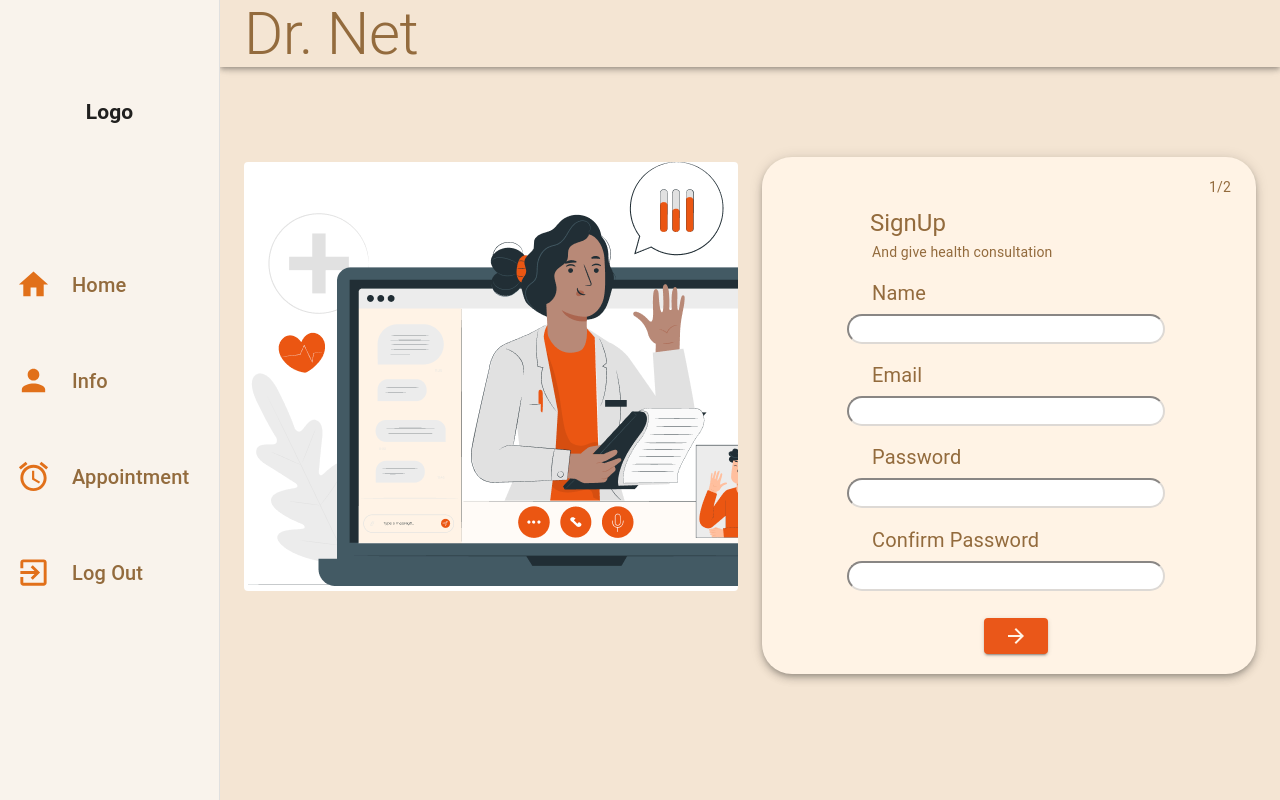
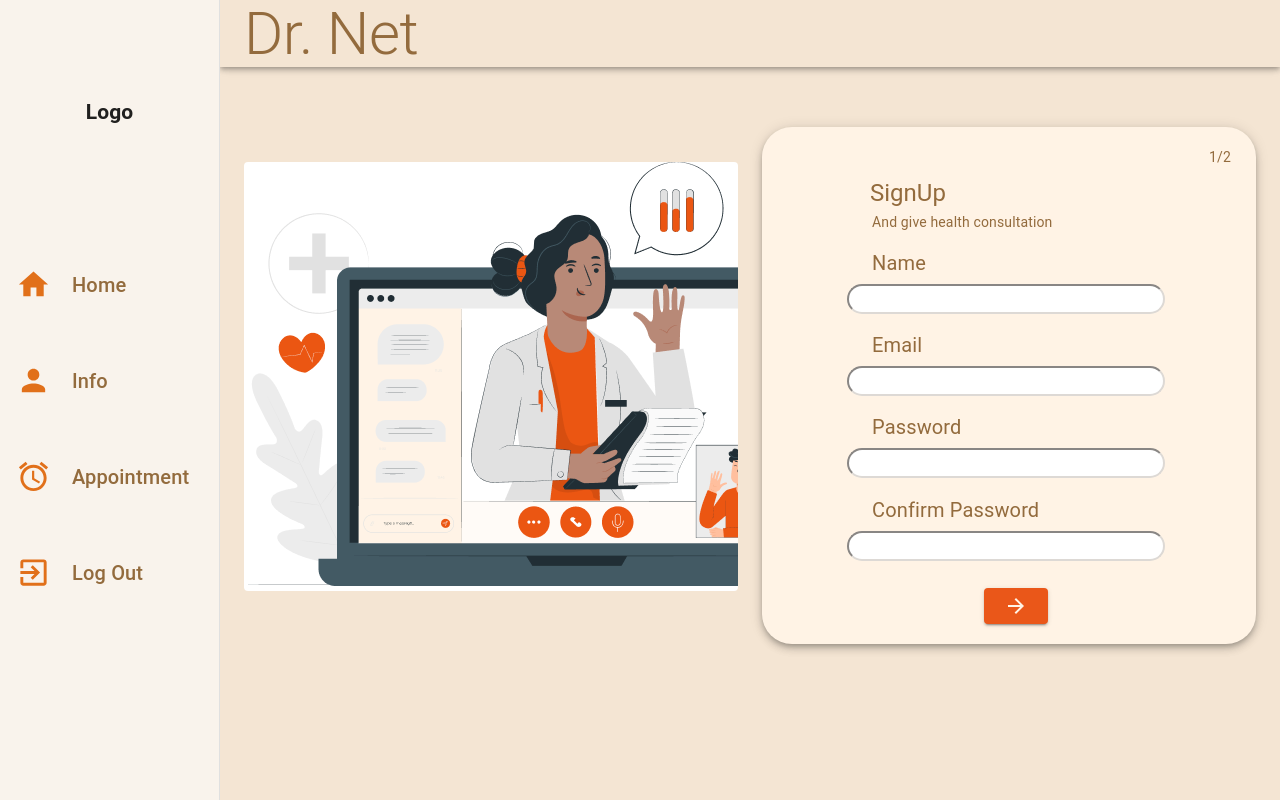
Before and after one commit to garvitgupta13/Dr-Net, a React (Create React App) app in the folder frontend/: page /doctorSignUp in a window 1280 px wide. Built offline with nearby package versions, Linux system fonts and the light colour scheme; no server answers.

Commit message:
minor syle

```diff
--- a/frontend/src/Pages/DoctorSignup.js
+++ b/frontend/src/Pages/DoctorSignup.js
@@ -29,6 +29,11 @@ const useStyle = makeStyles({
        ['@media (min-width:959px)']: { // eslint-disable-line no-useless-computed-key
          marginTop:'150px',
       },
+     },
+     'underGrid2':{
+       ['@media (min-width:959px)']: { // eslint-disable-line no-useless-computed-key
+         marginTop:'-30px',
+       },
      },
      'main':{
         backgroundColor:'#FFF3E5',
@@ -241,7 +246,7 @@ const DoctorSignUp = () => {
                  </div>
              </Card>
            </Grid>
-           <Grid item xs = {12} md = {6} lg = {6} key = "02" className={classes.underGrid}>
+           <Grid item xs = {12} md = {6} lg = {6} key = "02" className={classes.underGrid2}>
              <Card className = {classes.main} elevation={5}>
                <div className={classes.content}>
                  <Typography variant = "h5" component="h2" style={{color:'#936B3D',marginTop:"50px",marginLeft:"88px",marginBottom:"40px"}}>
--- a/frontend/src/Pages/PatientSignUp.js
+++ b/frontend/src/Pages/PatientSignUp.js
@@ -31,6 +31,11 @@ const useStyle = makeStyles({
          marginTop:'150px',
       },
      },
+     'underGrid2':{
+       ['@media (min-width:959px)']: { // eslint-disable-line no-useless-computed-key
+         marginTop:'-30px',
+      },
+    },
      'main':{
         backgroundColor:'#FFF3E5',
         borderRadius:'30px',
@@ -253,7 +258,7 @@ const PatientSignUp = () => {
             </div>
           </Card>
         </Grid>
-        <Grid item xs={12} md={6} lg={6} key="02" className={classes.underGrid}>
+        <Grid item xs={12} md={6} lg={6} key="02" className={classes.underGrid2}>
           <Card className={classes.main} elevation={5}>
             <div className={classes.content}>
               <Typography variant="h5" component="h2" style={{ color: '#936B3D', marginTop: "50px", marginLeft: "88px", marginBottom: "40px" }}>
```
